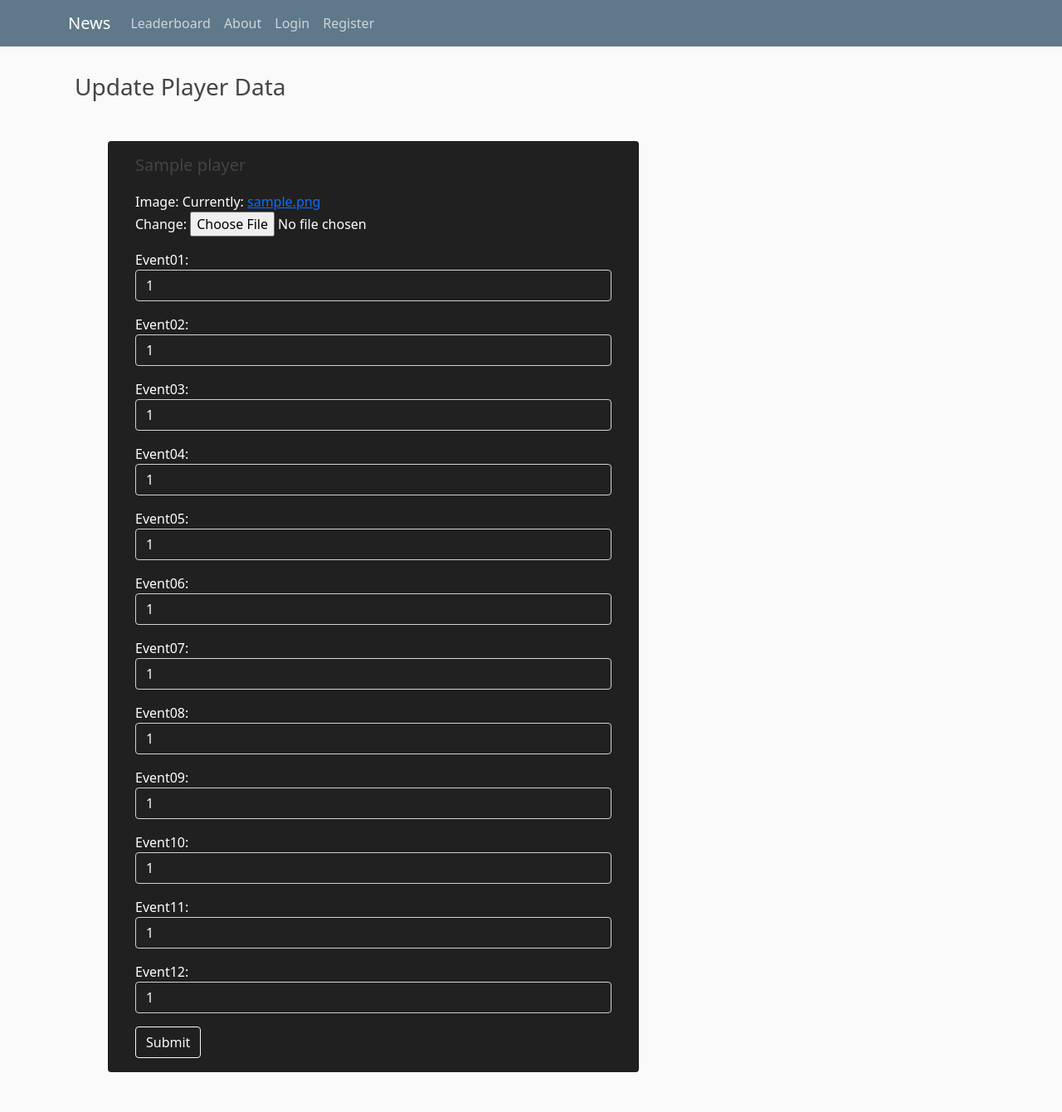
After one commit to Sicret89/Poker-leaderboard, a Django app: page /player/1/ in a window 1280 px wide. The commit adds this page. Shown: the whole page at 83% size. Run offline with Django 3.2, Linux system fonts and the light colour scheme; tables that the repository leaves empty hold one stand-in row (values such as "Sample post"); some libraries are stand-ins or nearby versions.

Commit message:
Change models in leaderboard and adapt app

```diff
--- a/core/templates/core/base.html
+++ b/core/templates/core/base.html
@@ -7,23 +7,19 @@
     <meta name="viewport" content="width=device-width, initial-scale=1, shrink-to-fit=no">
 
     <!-- Bootstrap CSS -->
-<!--    <link rel="stylesheet" href="https://stackpath.bootstrapcdn.com/bootstrap/4.4.1/css/bootstrap.min.css" integrity="sha384-Vkoo8x4CGsO3+Hhxv8T/Q5PaXtkKtu6ug5TOeNV6gBiFeWPGFN9MuhOf23Q9Ifjh" crossorigin="anonymous">-->
-
-
     <link
       href="https://cdn.jsdelivr.net/npm/bootstrap@5.1.0/dist/css/bootstrap.min.css"
       rel="stylesheet"
       integrity="sha384-KyZXEAg3QhqLMpG8r+8fhAXLRk2vvoC2f3B09zVXn8CA5QIVfZOJ3BCsw2P0p/We"
       crossorigin="anonymous"
     />
-
     <link rel="stylesheet" type="text/css" href="{% static 'core/main.css' %}">
     <link rel="shortcut icon" href="#" />
 
     {% if title %}
-    <title>Django Leaderboard - {{ title }}</title>
+    <title> Leaderboard - {{ title }}</title>
     {% else %}
-    <title>Django Leaderboard</title>
+    <title> Leaderboard </title>
     {% endif %}
 </head>
 <body>
@@ -36,15 +32,13 @@
             </button>
             <div class="collapse navbar-collapse" id="navbarToggle">
               <div class="navbar-nav mr-auto">
-                <a class="navbar-brand mr-4" href="{% url 'leaderboard_list' %}">Leaderboard</a>
-                <a class="nav-link" href="{% url 'single_tournament_list' %}">Single Tournament List</a>
-                <a class="nav-link" href="{% url 'add_player' %}">Add player</a>
-                <a class="nav-link" href="{% url 'upload-view' %}">Add csv</a>
+                <a class="nav-item nav-link" href="{% url 'leaderboard_list' %}">Leaderboard</a>
                 <a class="nav-item nav-link" href="{% url 'core-about' %}">About</a>
               </div>
               <!-- Navbar Right Side -->
               <div class="navbar-nav">
                 {% if user.is_authenticated %}
+                  <a class="nav-item nav-link" href="{% url 'upload-view' %}">Add csv</a>
                   <a class="nav-item nav-link" href="{% url 'post-create' %}">Add news</a>
                   <a class="nav-item nav-link" href="{% url 'profile' %}">Profile</a>
                   <a class="nav-item nav-link" href="{% url 'logout' %}">Logout</a>
@@ -59,7 +53,7 @@
     </header>
     <main role="main" class="container">
         <div class="row">
-          <div class="col-md-auto">
+          <div class="col-md-8">
             {% if messages %}
               {% for message in messages %}
                 <div class="alert alert-{{ message.tags }}">
@@ -69,19 +63,6 @@
             {% endif %}
             {% block content %}{% endblock %}
           </div>
-<!--          <div class="col-md-4">-->
-<!--            <div class="content-section">-->
-<!--              <h3>Sidebar</h3>-->
-<!--              <p class='text-muted'>To be customized later.-->
-<!--                <ul class="list-group">-->
-<!--                  <li class="list-group-item list-group-item-light">Latest News</li>-->
-<!--                  <li class="list-group-item list-group-item-light">Announcements</li>-->
-<!--                  <li class="list-group-item list-group-item-light">Calendars</li>-->
-<!--                  <li class="list-group-item list-group-item-light">Other</li>-->
-<!--                </ul>-->
-<!--              </p>-->
-<!--            </div>-->
-<!--          </div>-->
         </div>
     </main>
 
--- a/leaderboard/forms.py
+++ b/leaderboard/forms.py
@@ -1,20 +1,25 @@
 from django import forms
+from django.forms.widgets import HiddenInput
+from .models import Player
 
-from .models import SingleTournament
+class PlayerUpdateForm(forms.ModelForm):
+    class Meta:
+        model = Player
+        fields = '__all__'
 
-
-class ProfileAddForm(forms.ModelForm):
-    """
-    Form for adding books in add_book view
-    """
-    # published_date = forms.CharField(required=True)
-
-    class Meta:
-        model = SingleTournament
-        fields = (
-            "player",
-            "image",
-            "points",
-            "bonus_a",
-            "bonus_b",
-        )
+    def __init__(self, *args, **kwargs):
+        super().__init__(*args, **kwargs)
+        self.fields['name'].widget = HiddenInput()
+        self.fields['uuid'].widget = HiddenInput()
+        self.fields['event01'].widget.attrs.update({'class':'form-control', 'style': ' background-color: #212121; color: #FFFFFF;'})
+        self.fields['event02'].widget.attrs.update({'class':'form-control', 'style': ' background-color: #212121; color: #FFFFFF;'})
+        self.fields['event03'].widget.attrs.update({'class':'form-control', 'style': ' background-color: #212121; color: #FFFFFF;'})
+        self.fields['event04'].widget.attrs.update({'class':'form-control', 'style': ' background-color: #212121; color: #FFFFFF;'})
+        self.fields['event05'].widget.attrs.update({'class':'form-control', 'style': ' background-color: #212121; color: #FFFFFF;'})
+        self.fields['event06'].widget.attrs.update({'class':'form-control', 'style': ' background-color: #212121; color: #FFFFFF;'})
+        self.fields['event07'].widget.attrs.update({'class':'form-control', 'style': ' background-color: #212121; color: #FFFFFF;'})
+        self.fields['event08'].widget.attrs.update({'class':'form-control', 'style': ' background-color: #212121; color: #FFFFFF;'})
+        self.fields['event09'].widget.attrs.update({'class':'form-control', 'style': ' background-color: #212121; color: #FFFFFF;'})
+        self.fields['event10'].widget.attrs.update({'class':'form-control', 'style': ' background-color: #212121; color: #FFFFFF;'})
+        self.fields['event11'].widget.attrs.update({'class':'form-control', 'style': ' background-color: #212121; color: #FFFFFF;'})
+        self.fields['event12'].widget.attrs.update({'class':'form-control', 'style': ' background-color: #212121; color: #FFFFFF;'})
--- /dev/null
+++ b/leaderboard/managers.py
@@ -0,0 +1,10 @@
+from django.db import models
+
+
+class PlayerManager(models.Manager):
+    def __init__(self, **kwargs):
+        super().__init__()
+        self.annotations = kwargs
+
+    def get_queryset(self):
+        return super().get_queryset().annotate(**self.annotations)
--- a/leaderboard/models.py
+++ b/leaderboard/models.py
@@ -1,63 +1,48 @@
 # -*- coding: utf-8 -*-
 from __future__ import unicode_literals
 
+from django.contrib.auth.models import User
+
+from leaderboard.managers import PlayerManager
 from django.db import models
-from django.contrib.auth.models import User
-from django.db.models.signals import post_save
+from django.db.models import F
+from django.db.models.signals import pre_save, post_save
 from django.dispatch import receiver
-from django.utils import timezone
-from django.urls import reverse
+from mojang import MojangAPI
 
 
-class League(models.Model):
-    name = models.TextField()
+class Player(models.Model):
+    name = models.CharField(max_length=256)
+    uuid = models.CharField(
+        max_length=32, blank=True)
+    image = models.ImageField(default='default.jpg', upload_to='profile_pics')
+    event01 = models.IntegerField(default=0)
+    event02 = models.IntegerField(default=0)
+    event03 = models.IntegerField(default=0)
+    event04 = models.IntegerField(default=0)
+    event05 = models.IntegerField(default=0)
+    event06 = models.IntegerField(default=0)
+    event07 = models.IntegerField(default=0)
+    event08 = models.IntegerField(default=0)
+    event09 = models.IntegerField(default=0)
+    event10 = models.IntegerField(default=0)
+    event11 = models.IntegerField(default=0)
+    event12 = models.IntegerField(default=0)
+    _total = None
+
+    objects = PlayerManager(
+        total=F('event01') + F('event02') + F('event03') +
+        F('event04') + F('event05') + F('event06') +
+        F('event07') + F('event08') + F('event09') +
+        F('event10') + F('event11') + F('event12'),
+    )
 
     def __str__(self):
         return self.name
 
-
-class Tournament(models.Model):
-    name = models.CharField(max_length=250, unique=True)
-    date = models.DateTimeField(default=timezone.now)
-
-
-    def __str__(self):
-        return str(self.name)
-
-
-class SingleTournament(models.Model):
-    name = models.CharField(max_length=250, unique=False)
-    season = models.ManyToManyField(Tournament, related_name='t_name')
-    player = models.CharField(max_length=150, null=True, blank=False, unique=True)
-    points = models.IntegerField(default=0)
-    bonus_a = models.IntegerField(default=0)
-    bonus_b = models.IntegerField(default=0)
-    date = models.DateTimeField(default=timezone.now)
-    image = models.ImageField(default='default.jpg', upload_to='profile_pics')
-    totalpoints = models.IntegerField(default=0)
-
-    @property
-    def total_points(self):
-        return self.points + self.bonus_a + self.bonus_b
-
-    def get_all_players(self):
-        for name in self.season.all():
-            return name
-
-    def __str__(self):
-        return f"{self.player}"
-
-    def get_absolute_url(self) -> str:
-        """
-        Retrieves url to self
-        :return: Url to self resource.
-        """
-        return reverse("add_player")
-
-    def save(self, *args, **kwargs):
-        sum_of_points = self.points + self.bonus_a + self.bonus_b
-        self.totalpoints = int(sum_of_points)/100
-        super(SingleTournament, self).save(*args, **kwargs)
+@receiver(pre_save, sender=Player)
+def get_data(sender, instance, *args, **kwargs):
+    instance.uuid = MojangAPI.get_uuid(instance.name)
 
 
 # Note: this is really a "user", but since Django already provides a User
--- /dev/null
+++ b/leaderboard/templates/leaderboard/dashboard.html
@@ -0,0 +1,25 @@
+{%extends 'core/base.html' %}
+{% load crispy_forms_tags %}
+
+{% block content %}
+<div class="m-2" style="color: white;">
+    <h3>Update Player Data</h3>
+</div>
+
+<div class="card m-5" style="background-color: #202020; color: white;">
+    <div class="card-body mx-3">
+        <h5>{{ player.name }}</h5>
+        <form method="post" enctype="multipart/form-data" style="margin-top: 1.3em;">
+
+            {{ form.as_p }}
+
+            {% csrf_token %}
+
+            <div class="mt-3">
+                <button type="submit" class="btn btn-outline-light">Submit</button>
+            </div>
+        </form>
+    </div>
+</div>
+
+{% endblock content %}
--- a/leaderboard/urls.py
+++ b/leaderboard/urls.py
@@ -1,9 +1,8 @@
 from django.urls import path
 
-from .views import SingleTournamentListView, TournamentListView, AddPlayerView
+from .views import Index, DashboardView
 
 urlpatterns = [
-    path("profiles_list/", SingleTournamentListView.as_view(), name="single_tournament_list"),
-    path("single_tournament_list/", TournamentListView.as_view(), name="leaderboard_list"),
-    path("add_player", AddPlayerView.as_view(), name="add_player"),
+    path("leaderboard_list/", Index.as_view(), name="leaderboard_list"),
+    path('player/<int:pk>/', DashboardView.as_view(), name='dashboard')
 ]
--- a/leaderboard/views.py
+++ b/leaderboard/views.py
@@ -1,44 +1,21 @@
-# -*- coding: utf-8 -*-
-from __future__ import unicode_literals
-
 from django.contrib.messages.views import SuccessMessageMixin
 from django.views.generic import CreateView, ListView
 
 
-from leaderboard.models import SingleTournament, Tournament
-from .forms import ProfileAddForm
+from leaderboard.forms import PlayerUpdateForm
+from leaderboard.models import Player
+from django.views import generic
+from django.urls import reverse_lazy
+from django.db.models import Max
 
+class Index(generic.ListView):
+    model = Player
+    template_name = 'leaderboard/leaderboard_list.html'
+    paginate_by = 20
+    ordering = ['-total']
 
-class SingleTournamentListView(ListView):
-    """
-    View responsible for listing and filterig Single Tournament objects.
-    """
-    model = SingleTournament
-    template_name = "leaderboard/single_tournament_list.html"
-    paginate_by = 15
-    ordering = ['-totalpoints']
-
-
-class TournamentListView(ListView):
-    """
-    View responsible for listing and filterig Tournament objects.
-    """
-    model = Tournament
-    template_name = "leaderboard/leaderboard_list.html"
-    paginate_by = 15
-
-
-    def get_context_data(self, **kwargs):
-        context = super(TournamentListView, self).get_context_data(**kwargs)
-        context['only_unique'] = SingleTournament.objects.values('name').distinct()
-        return context
-
-
-class AddPlayerView(SuccessMessageMixin, CreateView):
-    """
-    View responsible for adding Player objects.
-    """
-    model = SingleTournament
-    template_name = "leaderboard/add_player.html"
-    success_message = "Your player has been Created!"
-    form_class = ProfileAddForm
+class DashboardView(generic.UpdateView):
+    model = Player
+    form_class = PlayerUpdateForm
+    template_name = 'leaderboard/dashboard.html'
+    success_url = reverse_lazy('leaderboard_list')
```
Also changed, not shown: csvs/views.py (+14 -10 lines), leaderboard/admin.py (+6 -10 lines), leaderboard/templates/leaderboard/leaderboard_list.html (+38 -14 lines), 1 other file.
